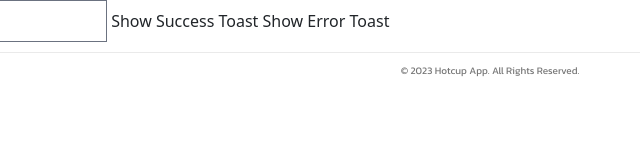
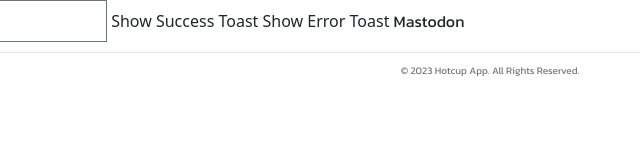
Before and after one commit to CcNicebruh/hotcup-waitingpage, a plain HTML site: page index.html in a window 1280 px wide. Shown: the full height of the page, 150-790 px from the left. Drawn offline with nearby package versions, Linux system fonts and the light colour scheme.

Commit message:
update index

```diff
--- a/index.html
+++ b/index.html
@@ -4,7 +4,7 @@
     <meta charset="UTF-8">
     <meta name="viewport" content="width=device-width, initial-scale=1.0">
     <title>Hotcup - Waitlist Page</title>
-    <link rel="shortcut icon" href="https://nicekun.dev/assets/img/favicon.png" type="image/x-icon">
+    <link rel="shortcut icon" href="https://pbs.twimg.com/profile_images/1672068192859197440/RBmwPMYx_400x400.jpg" type="image/x-icon">
 
     <!-- Primary Meta Tags -->
     <meta name="title" content="Hotcup App - Public social media" />
@@ -45,6 +45,9 @@
     <!-- Test toast -->
     <button onclick="showToast('Toast message!', 'success')">Show Success Toast</button>
     <button onclick="showToast('Something went wrong!', 'error')">Show Error Toast</button>
+
+    <!-- Social Links -->
+    <a rel="me" href="https://mastodon.social/@nicekun">Mastodon</a>
     <!-- Footer -->
     <footer>
         © 2023 Hotcup App. All Rights Reserved.
```
